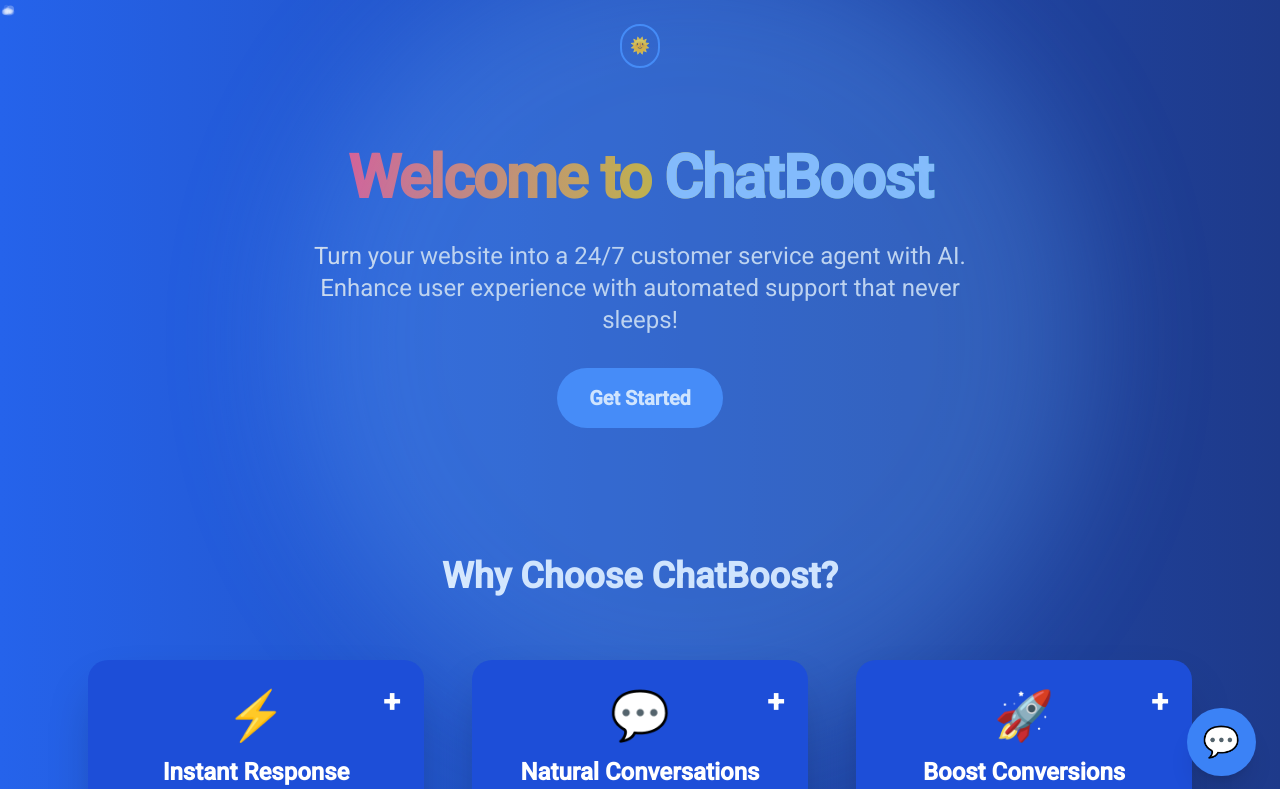
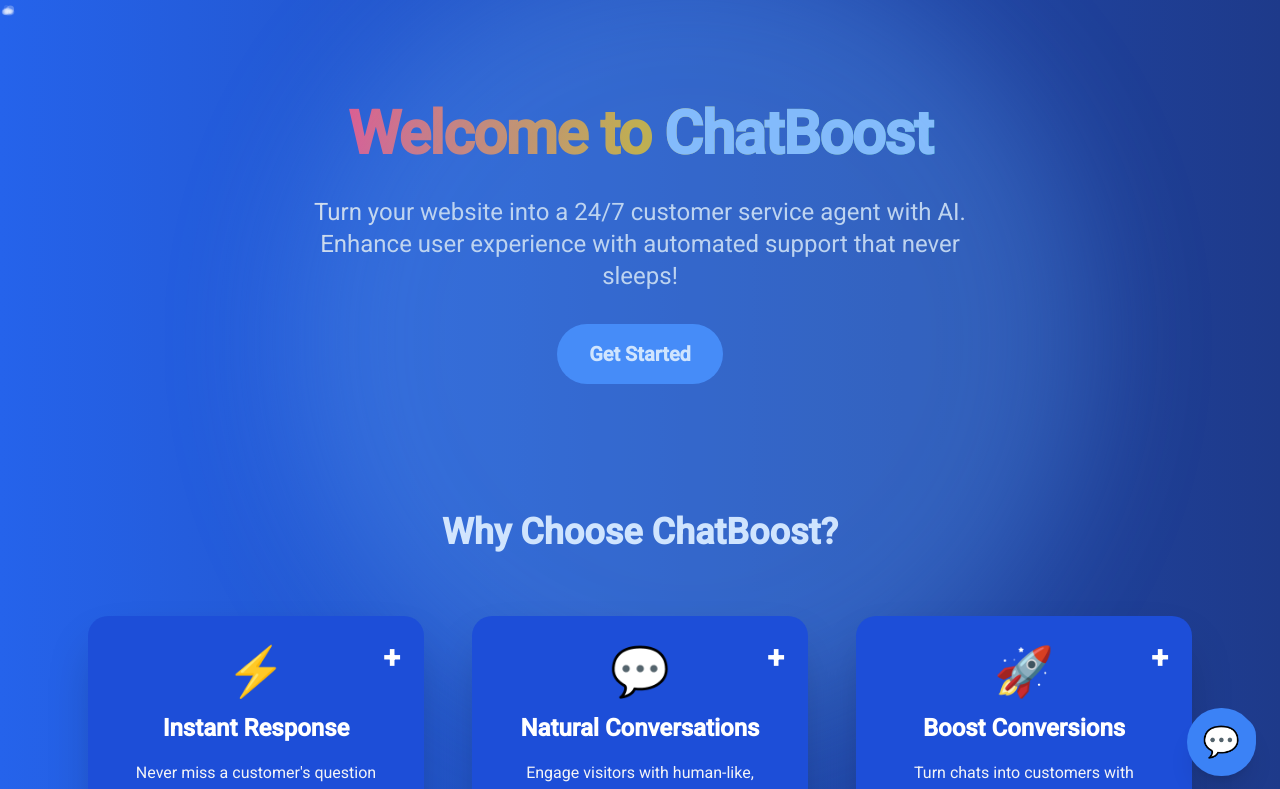
Before and after one commit to Andy-Hutch/chatboost-landing, a Next.js app: page / in a window 1280 px wide. Shown: the top 789 px of the page. Built offline with nearby package versions, Linux system fonts and the light colour scheme.

Commit message:
feat: position theme toggle and chatbot bubble as floating buttons

```diff
--- a/src/app/page.tsx
+++ b/src/app/page.tsx
@@ -109,11 +109,11 @@
       {/* Floating Elements */}
       <FloatingElements />
 
-      {/* Theme Toggle */}
-      <ThemeToggle />
-
-      {/* Chatbot */}
-      <ChatbotBubble />
+      {/* Floating Action Buttons */}
+<div className="fixed bottom-6 right-6 z-50 flex flex-col items-end space-y-4">
+  <ThemeToggle />
+  <ChatbotBubble />
+</div>
 
       {/* Hero Section */}
       <section className="text-center max-w-2xl mt-20 space-y-8">
```
